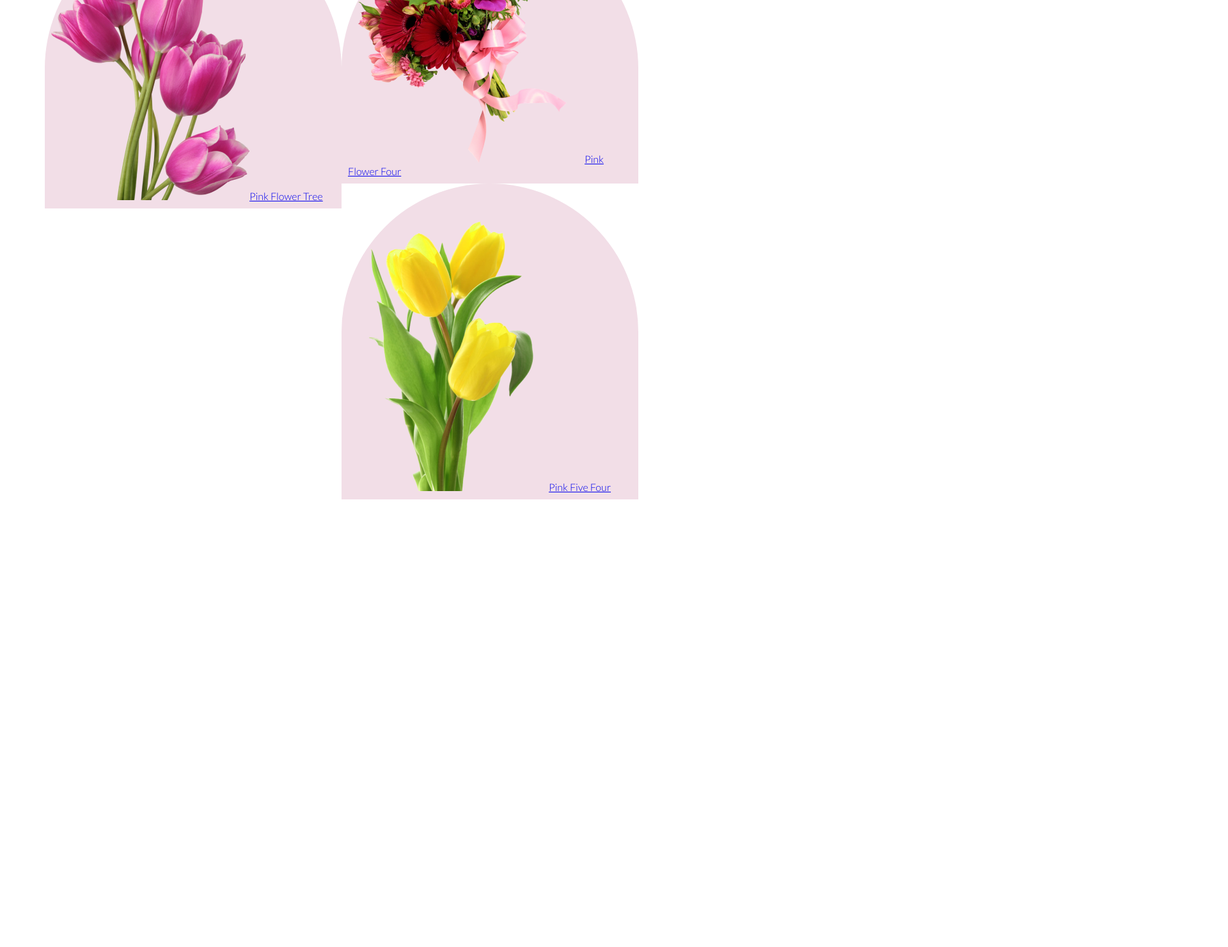
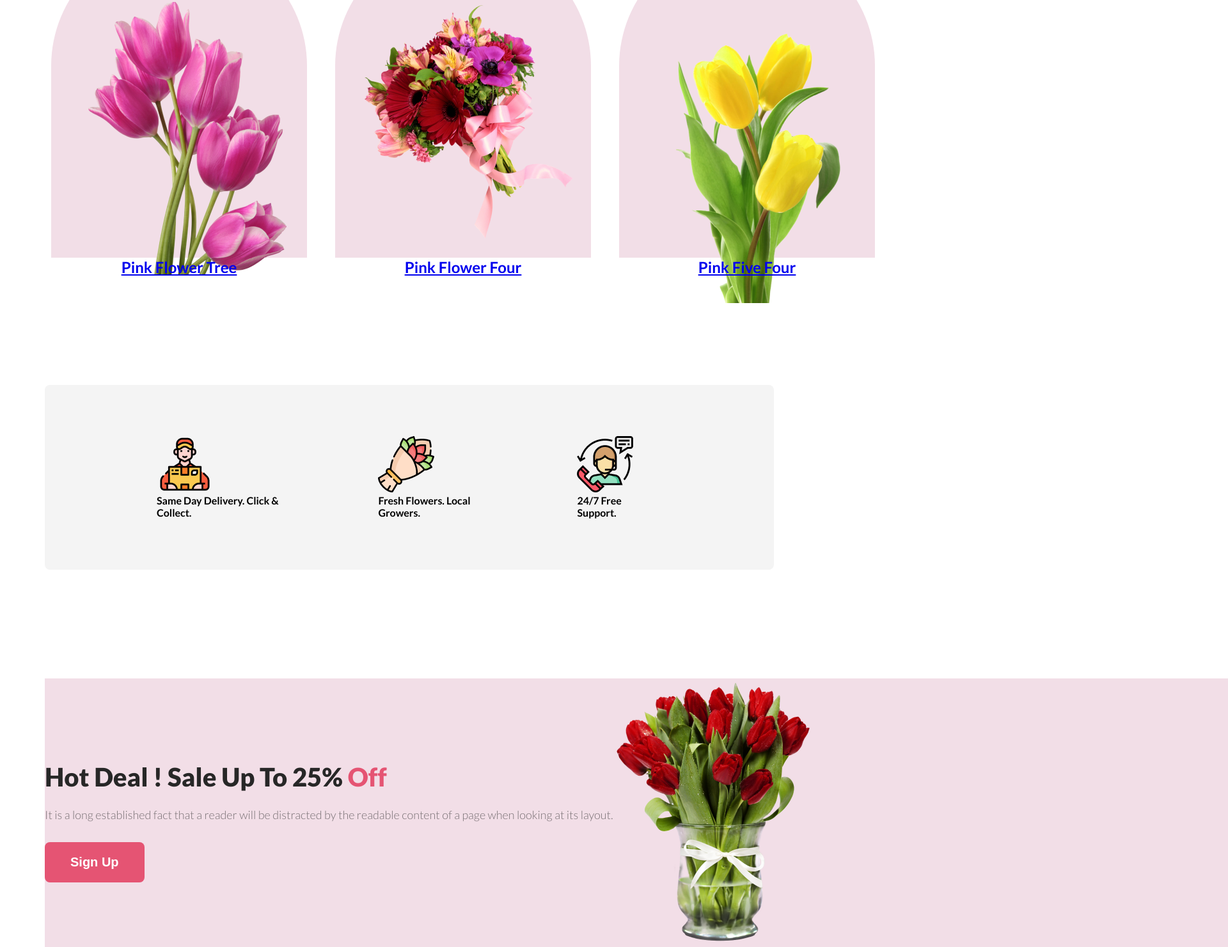
Before and after one commit to UIUXSadia/webflower-shop-assignment, a plain HTML site: page index.html in a window 1280 px wide. Shown: the part 1550-3031 px from the top of the page at 64% size, 1920 px wide, since content can reach past the window. Before the commit the page ends 2339 px from the top, so only its background shows below. Drawn offline with Linux system fonts and the light colour scheme.

Commit message:
sale container added

```diff
--- a/index.html
+++ b/index.html
@@ -46,24 +46,61 @@
           </p>
           <div class="row">
             <div class="column">
-              <img src="images/pngwing 6.png" alt="" /><a
-                href="Pink Flower Tree"
-                >Pink Flower Tree</a
-              >
+              <div class="column-img-bg">
+                <img src="images/pngwing 6.png" alt="" />
+              </div>
+              <a href="Pink Flower Tree">Pink Flower Tree</a>
             </div>
             <div class="column">
-              <img src="images/pngwing 5.png" alt="" /><a
-                href="Pink Flower Four"
-                >Pink Flower Four</a
-              >
+              <div class="column-img-bg">
+                <img src="images/pngwing 5.png" alt="" />
+              </div>
+              <a href="Pink Flower Four">Pink Flower Four</a>
             </div>
             <div class="column">
-              <img class="flower-pic-1" src="images/pngwing 7.png" alt="" /><a
-                href="Pink Five Four"
-                >Pink Five Four</a
-              >
+              <div class="column-img-bg">
+                <img class="flower-pic-1" src="images/pngwing 7.png" alt="" />
+              </div>
+              <a href="Pink Five Four">Pink Five Four</a>
             </div>
           </div>
+        </div>
+      </section>
+      <!-- shop info start -->
+      <section>
+        <div class="shop-info-container">
+          <div class="shop-info">
+            <img src="images/Group 57.png" alt="" />
+            <h4 class="info-description">
+              Same Day Delivery. Click & Collect.
+            </h4>
+          </div>
+
+          <div class="shop-info">
+            <img src="images/Group 58.png" alt="" />
+            <h4 class="info-description">Fresh Flowers. Local Growers.</h4>
+          </div>
+
+          <div class="shop-info">
+            <img src="images/Group 59.png" alt="" />
+            <h4 class="info-description">24/7 Free Support.</h4>
+          </div>
+        </div>
+      </section>
+      <!-- sale section start -->
+      <section>
+        <div class="sale-container">
+          <div class="sale-info">
+            <h3 class="sale-title">
+              Hot Deal ! Sale Up To 25% <span class="text-primary"> Off</span>
+            </h3>
+            <p class="sale-description">
+              It is a long established fact that a reader will be distracted by
+              the readable content of a page when looking at its layout.
+            </p>
+            <button class="btn-primary">Sign Up</button>
+          </div>
+          <img src="images/pngwing 8.png" alt="" />
         </div>
       </section>
     </main>
--- a/styels/flower.css
+++ b/styels/flower.css
@@ -1,6 +1,14 @@
+* {
+  margin: 0;
+  padding: 0;
+  box-sizing: border-box;
+}
 /* common shard styles */
 body {
   font-family: "Lato", sans-serif;
+}
+.text-primary {
+  color: #e55473;
 }
 .btn-primary {
   color: #fff;
@@ -61,34 +69,70 @@ header {
   line-height: 30px;
 }
 
+/* main section start */
+
 main {
   max-width: 1140px;
-  margin: 0px auto;
+  margin: 0 auto;
 }
-main-section {
+main section {
   margin-top: 170px;
 }
 /* Featured related style */
 .featured-container {
   display: flex;
 }
-.featured-item-1 {
+
+.column-img-bg {
+  padding: 100px 5px 0px 30px;
   background-color: #f2dee7;
   border-radius: 300px 300px 0px 0px;
-  width: 464px;
+  width: 400px;
+  height: 500px;
+  text-align: center;
+  margin-top: 48px;
+}
+.column-img-bg {
+}
+.row {
+  display: flex;
+  gap: 24px;
+}
+.column {
+  color: #272727;
+  text-align: center;
+  font-size: 24px;
+  font-weight: 700;
+  margin-top: 32px;
+  margin: 0 10px;
 }
 
-.column {
-  float: left;
-  width: 33.33%;
-  padding: 10px;
-  box-sizing: border-box;
+/* shop info related style */
+.shop-info-container {
+  display: flex;
+  gap: 100px;
+  background-color: #f4f4f4;
+  padding: 80px 175px;
+  border-radius: 8px;
+}
+
+/* sale info related style */
+.sale-container {
+  display: flex;
   background-color: #f2dee7;
-  border-radius: 300px 300px 0px 0px;
-  width: 464px;
+  width: 1920px;
 }
-.row::after {
-  content: "";
-  clear: both;
-  display: flex;
+.sale-title {
+  color: #272727;
+  font-size: 40px;
+  font-weight: 800;
+  margin-top: 130px;
+  margin-bottom: 24px;
 }
+.sale-description {
+  color: rgba(39, 39, 39, 0.6);
+  font-size: 18px;
+  font-weight: 400;
+  margin-bottom: 32px;
+  text-align: center;
+}
```
